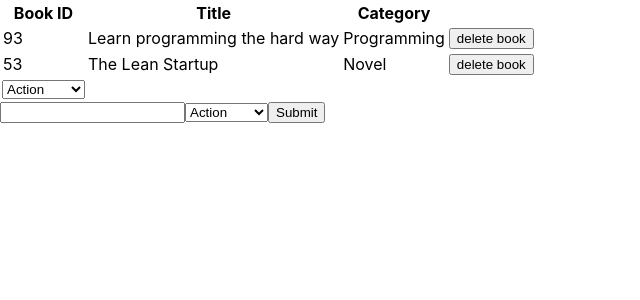
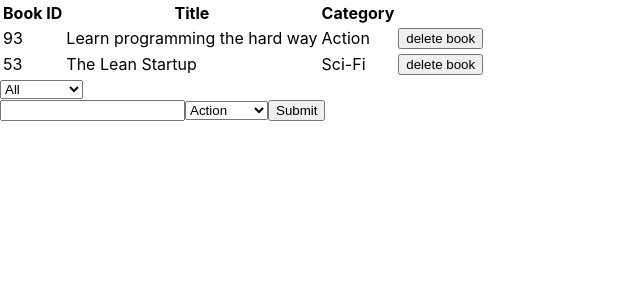
Before and after one commit to AshakaE/cms-books, a React (Create React App) app: page / in a window 1280 px wide. Shown: the top 300 px of the page, without its empty margins (0-640 px from the left). Built offline with nearby package versions, Linux system fonts and the light colour scheme.

Commit message:
combine reducers and refactor books and filter reducers

```diff
--- a/src/components/CategoryFilter.js
+++ b/src/components/CategoryFilter.js
@@ -11,6 +11,9 @@ const CategoryFilter = (props) => {
       id="filterCategory"
       onChange={handleFilterChange}
     >
+      <option key='All' value='All' >
+        All
+      </option>
       {categories.map((category) => (
         <option key={category} value={category}>
           {category}
--- a/src/containers/BooksList.js
+++ b/src/containers/BooksList.js
@@ -6,7 +6,7 @@ import { removeBookAction, changeFilterAction } from '../actions/index';
 import CategoryFilter from '../components/CategoryFilter';
 
 const BooksList = (props) => {
-  const { books } = props;
+  const { books, filter } = props;
 
   const handleRemoveBook = (book) => {
     props.dispatch(removeBookAction(book));
@@ -18,6 +18,7 @@ const BooksList = (props) => {
   };
 
   return (
+    <div>
       <table>
         <thead>
           <tr>
@@ -27,14 +28,20 @@ const BooksList = (props) => {
           </tr>
         </thead>
         <tbody>
-        {Object.values(books).map((book) => (
-          <Book key={book.id} book={book} handleRemoveBook={handleRemoveBook} />
-        ))}
-        <tr>
-          <CategoryFilter handleFilterChange={handleFilterChange} />
-        </tr>
+          {Object.values(books).map((book) => {
+            if(filter !== 'All') {
+              if(filter === book.category){
+                return (<Book key={book.id} book={book} handleRemoveBook={handleRemoveBook} />)
+              }
+            } else {
+              return (<Book key={book.id} book={book} handleRemoveBook={handleRemoveBook} />)
+            }
+            return null
+          })}
         </tbody>
       </table>
+      <CategoryFilter handleFilterChange={handleFilterChange} />
+    </div>
   );
 };
 
--- a/src/index.js
+++ b/src/index.js
@@ -2,27 +2,30 @@ import React from 'react';
 import ReactDOM from 'react-dom';
 import './index.css';
 import { Provider } from 'react-redux';
-import { createStore } from 'redux';
+import { createStore, combineReducers } from 'redux';
 import App from './components/App';
 import booksReducer from './reducers/books';
+import filterReducer from './reducers/filter';
 
 const defaultState = {
   books: {
     firstBook: {
       id: Math.floor(Math.random() * 100),
       title: 'Learn programming the hard way',
-      category: 'Programming',
+      category: 'Action',
     },
     secondBook: {
       id: Math.floor(Math.random() * 100),
       title: 'The Lean Startup',
-      category: 'Novel',
+      category: 'Sci-Fi',
     },
   },
   filter: 'All',
 };
 
-const store = createStore(booksReducer, defaultState);
+const rootReducer = combineReducers({ books: booksReducer, filter: filterReducer })
+
+const store = createStore(rootReducer, defaultState);
 
 ReactDOM.render(
   <React.StrictMode>
--- a/src/reducers/books.js
+++ b/src/reducers/books.js
@@ -9,23 +9,17 @@ const bookReducer = (state = {}, action) => {
       index += 1;
       return {
         ...state,
-        books: {
-          ...state.books,
-          [index]: {
-            id: index,
-            title: action.payload.title,
-            category: action.payload.category,
-          }
+        [index]: {
+          id: index,
+          title: action.payload.title,
+          category: action.payload.category,
         },
       };
     case REMOVE_BOOK: {
       const arrObj = Object.values(state.books).filter(
         (book) => book.id !== action.payload.id,
       );
-      return {
-        ...state,
-        books: { ...arrObj }
-      };
+      return { ...arrObj };
     }
     default:
       return state;
--- a/src/reducers/filter.js
+++ b/src/reducers/filter.js
@@ -1,12 +1,9 @@
 const CHANGE_FILTER = 'CHANGE_FILTER';
 
-const filterReducer = (state = {}, action) => {
+const filterReducer = (state = '', action) => {
   switch (action.type) {
     case CHANGE_FILTER: {
-      return {
-        ...state,
-        filter: action.payload,
-      };
+      return action.payload;
     }
     default:
       return state;
```
Lines whose indentation alone changed are shown as unchanged.
